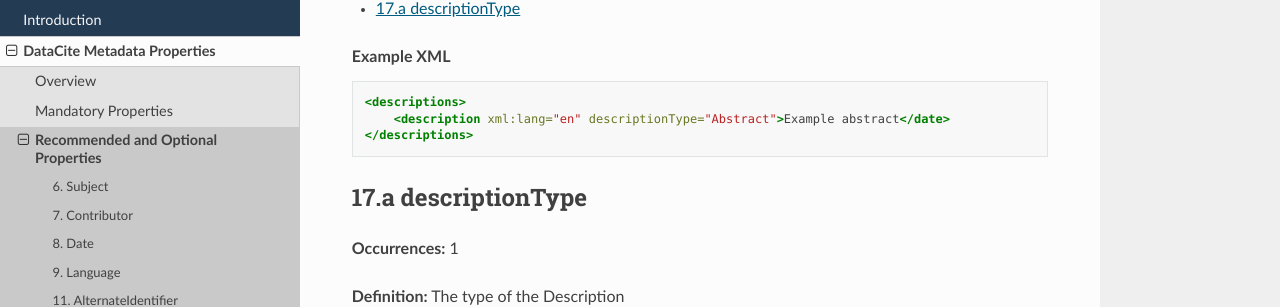
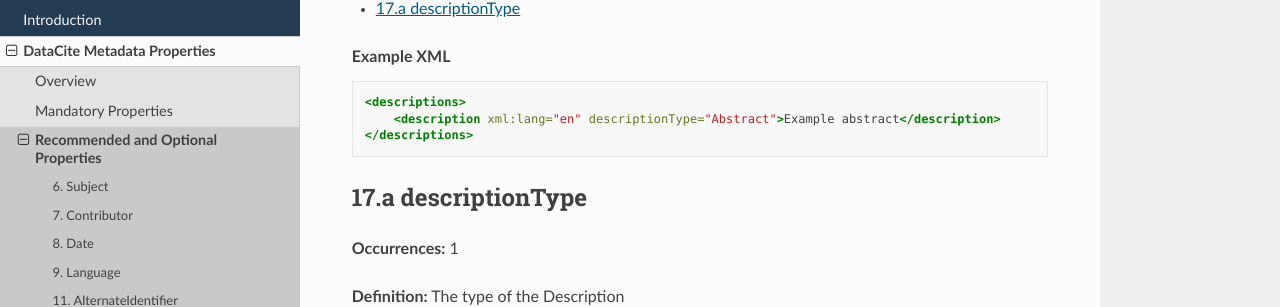
Before and after one commit to datacite/schema-docs, a Sphinx documentation site: the page built from docs/properties/recommended_optional/property_description.rst, in a window 1280 px wide and 900 px high, scrolled down 375 px. Shown: the part 148-455 px from the top of the window. Built offline with Sphinx 7.4.7 and the Read the Docs theme 2.0.0, drawn with Linux system fonts in a browser that asks for light colours; comment, search, counter and statistics services are not loaded; part of the change alters nothing that is shown.

Commit message:
proofreading updates: description

```diff
--- a/docs/properties/recommended_optional/property_description.rst
+++ b/docs/properties/recommended_optional/property_description.rst
@@ -22,7 +22,7 @@ It is a best practice to supply a description.
 .. code:: xml
 
   <descriptions>
-      <description xml:lang="en" descriptionType="Abstract">Example abstract</date>
+      <description xml:lang="en" descriptionType="Abstract">Example abstract</description>
   </descriptions>
 
 
```
